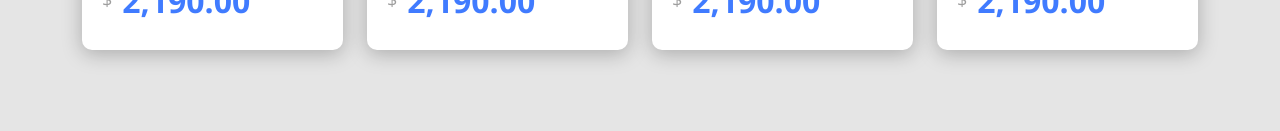
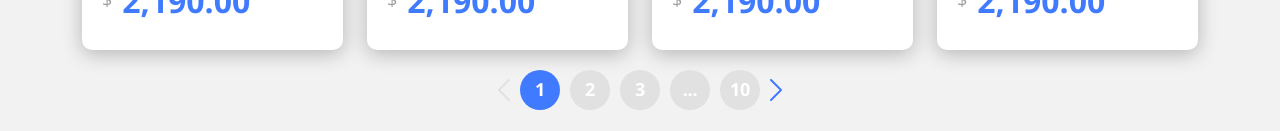
Before and after one commit to Tssa301/dscatalog-301, a React (Create React App) app in the folder frontweb/: page /products in a window 1280 px wide. Shown: the part 712-843 px from the top of the page. Before the commit the page ends 806 px from the top, so only its background shows below. Built offline with nearby package versions, Linux system fonts and the light colour scheme.

Commit message:
Pagination styling

```diff
--- a/frontweb/src/assets/styles/custom.scss
+++ b/frontweb/src/assets/styles/custom.scss
@@ -1,8 +1,8 @@
 $theme-colors: (
-'primary': #407bff,
+    'primary': #407bff,
 );
 
-$body-bg: #e5e5e5;
+$body-bg: #F2F2F2;
 $body-color: #263238;
 
 @import '~bootstrap/scss/bootstrap.scss';
--- /dev/null
+++ b/frontweb/src/components/Pagination/index.tsx
@@ -0,0 +1,19 @@
+import { ReactComponent as ArrowIcon } from 'assets/images/arrow.svg';
+
+import './styles.css'
+
+const Pagination = () => {
+  return (
+    <div className="pagination-container">
+      <ArrowIcon className="arrow-previous arrow-inactive" />
+      <div className="pagination-item active">1</div>
+      <div className="pagination-item">2</div>
+      <div className="pagination-item">3</div>
+      <div className="pagination-item">...</div>
+      <div className="pagination-item">10</div>
+      <ArrowIcon className="arrow-next arrow-active" />
+    </div>
+  );
+};
+
+export default Pagination;
--- /dev/null
+++ b/frontweb/src/components/Pagination/styles.css
@@ -0,0 +1,40 @@
+.pagination-container {
+  display: flex;
+  justify-content: center;
+  align-items: center;
+}
+
+.pagination-item {
+  width: 40px;
+  height: 40px;
+  border-radius: 50%;
+  background-color: #e1e1e1;
+  font-size: 18px;
+  font-weight: bold;
+  letter-spacing: -0.015em;
+  color: #fff;
+  display: flex;
+  justify-content: center;
+  align-items: center;
+  margin-left: 10px;
+}
+
+.pagination-item.active {
+  background-color: #407bff;
+}
+
+.arrow-previous {
+  transform: rotate(-180deg);
+}
+
+.arrow-next {
+  margin-left: 10px;
+}
+
+.arrow-inactive {
+  color: #e1e1e1;
+}
+
+.arrow-active {
+  color: #407bff;
+}
--- a/frontweb/src/pages/Catalog/index.tsx
+++ b/frontweb/src/pages/Catalog/index.tsx
@@ -1,3 +1,4 @@
+import Pagination from 'components/Pagination';
 import ProductCard from 'components/ProductCard';
 import { Link } from 'react-router-dom';
 import { Product } from 'types/product';
@@ -72,6 +73,9 @@
           </Link>
         </div>
       </div>
+      <div className="row">
+        <Pagination/>
+      </div>
     </div>
   );
 };
```
